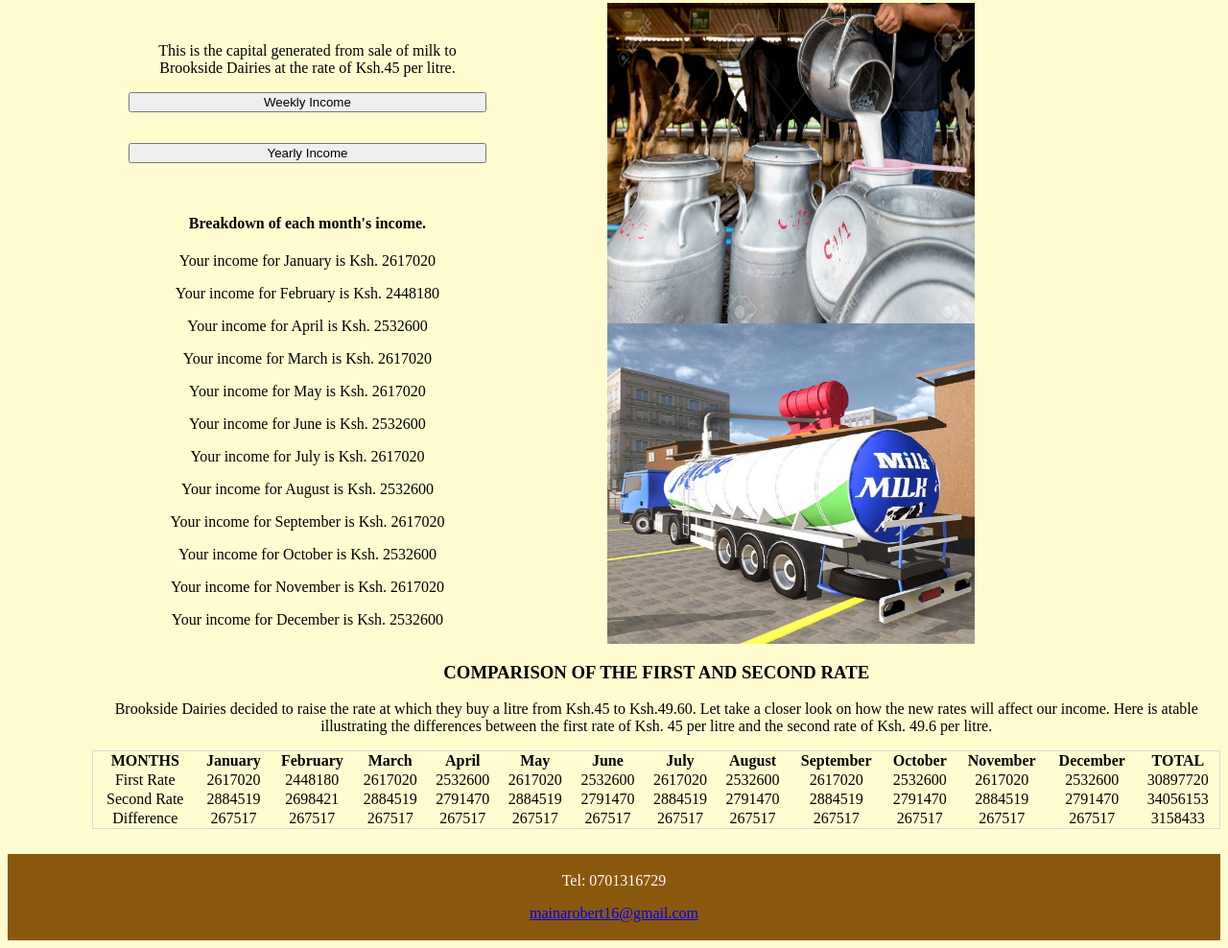
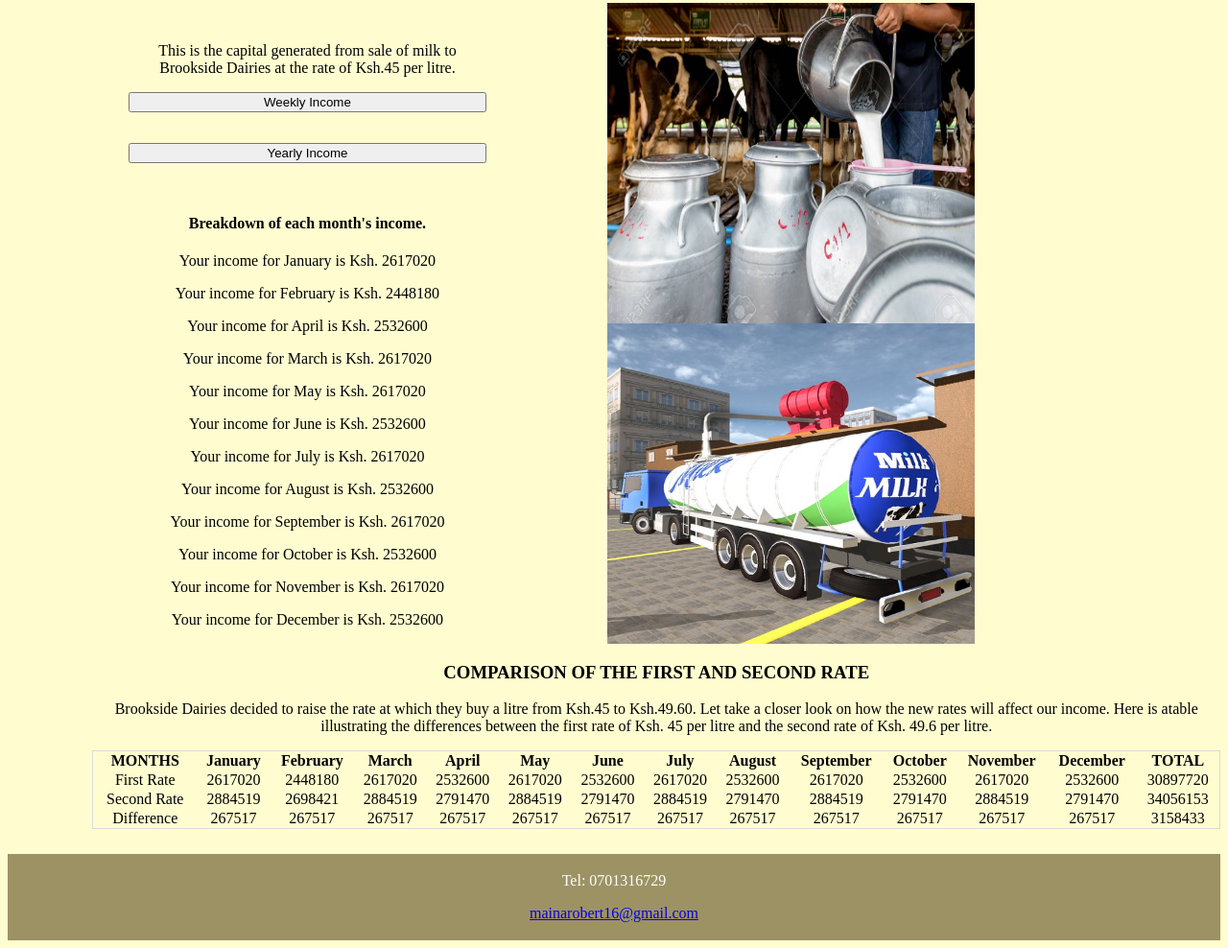
Before and after one commit to Robert-Moringa/Dairy_Business, a plain HTML site: page index.html in a window 1280 px wide. Shown: the part 847-1835 px from the top of the page at 96% size. Drawn offline with Linux system fonts and the light colour scheme.

Commit message:
changed background of the footer

```diff
--- a/index.css
+++ b/index.css
@@ -92,7 +92,7 @@ body{
 
 footer{
     text-align: center;
-    background-color: rgb(138, 88, 13);
+    background-color: rgba(68, 48, 3, 0.521);
     padding: 3px;
     color: white;
     margin-top: 2%;
--- a/index.html
+++ b/index.html
@@ -18,7 +18,7 @@
             <img src="Images/cow3.gif" width="100%" height="450px">
         </div>
 
-        <div class="shed">
+        <div class="shed" id="sheds">
             <div id="about">
                 <h3>ABOUT US...</h3>
                 <p><strong>Maina Farm</strong> is a dairy firm located olong the riftvalley in Nyandarua County. The farm has a population of 48 cows and 19 calves. We provide best quality milk since our cows feed on the green vegetatition sprouting from the fertile Aberdare soil. We have specialist that everyday work to ensure production of quality milk; hygiene and all standards considered. Brookside Diaries are our main patners that we supply our milk.</p>
@@ -136,7 +136,7 @@
 
             </table>
         </div>
-        <footer>
+        <footer id="contact">
             <p>Tel: 0701316729</p>
             <a href="mailto:mainarobert16@gmail.com">mainarobert16@gmail.com</a></p>
           </footer>
```
